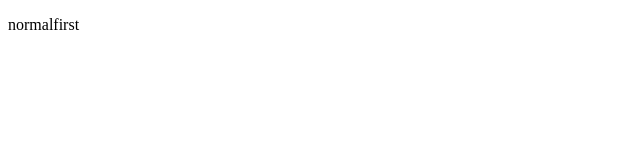
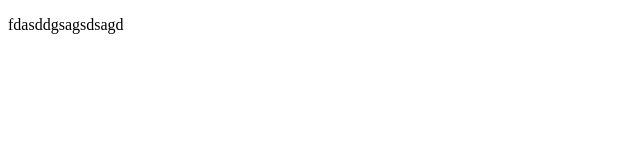
Before and after one commit to VitaliiChverenko/site, a plain HTML site: page index.html in a window 1280 px wide. Shown: the full height of the page, 0-640 px from the left. Drawn offline with Linux system fonts and the light colour scheme.

Commit message:
thirdnormal

```diff
--- a/index.html
+++ b/index.html
@@ -4,6 +4,6 @@
 <meta charset=utf-8" />
 </head>
 <body>
-<p>normalfirst</p>
+<p>fdasddgsagsdsagd</p>
 </body>
 </html>
```
